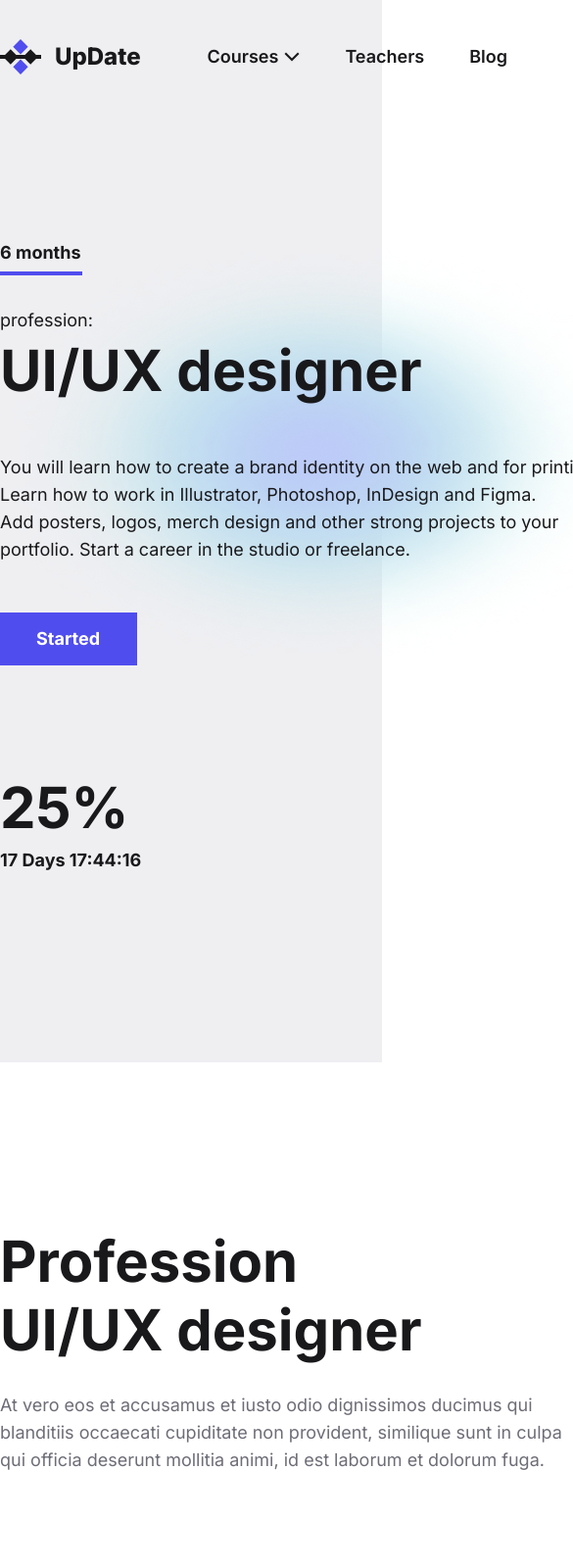
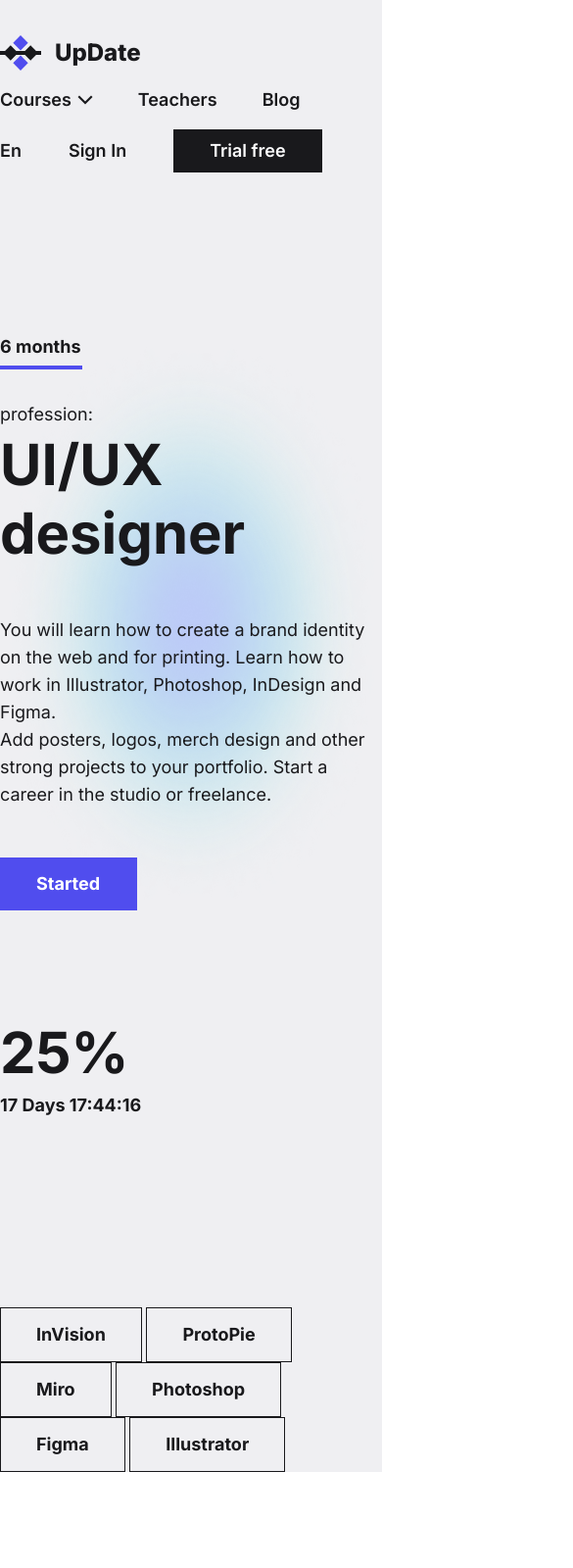
Before and after one commit to EmberaK/Website-UpDate, a plain HTML site: page index.html in a window 390 px wide. Shown: the top 1600 px of the page at 98% size, 585 px wide, since content can reach past the window. Drawn offline with Linux system fonts and the light colour scheme; files whose address does not match are found by name.

Commit message:
added screen for mobile

```diff
--- a/css/footer.css
+++ b/css/footer.css
@@ -90,3 +90,21 @@
     line-height: 28px;
     color: #6D6D77;
 }
+
+@media (max-width:1440px) {
+    .footer_box{
+        display: flex;
+        flex-direction: column;
+        align-items: center;
+    }
+    .contacts{
+        margin-right: 0;
+        margin-bottom: 50px;
+    }
+    .site_map_navigation{
+        display: flex;
+        flex-direction: column;
+        padding-top: 0;
+        gap: 50px;
+    }
+}
--- a/css/header.css
+++ b/css/header.css
@@ -63,3 +63,18 @@
     background-color: #19191C;
     color: #FBFBFC;
 }
+
+@media (max-width:1440px) {
+    .logo_header{
+        margin-right: 0;
+    }
+    .wrapper_header,
+    .header_box{
+        flex-direction: column;
+        gap: 20px;
+    }
+    .header_box{
+        align-items: start;
+
+    }
+}
--- a/css/learn.css
+++ b/css/learn.css
@@ -112,3 +112,19 @@
     color: #19191C;
     width: 368px;
 }
+
+@media (max-width:1440px) {
+    .learn-description_blocks,
+    .learn-block-info,
+    .learn-counters{
+        flex-direction: column;
+        gap: 50px;
+    }
+    .learn-counter_salary{
+        margin-right: 0;
+
+    }
+    .learn-description{
+        width: auto;
+    }
+}
--- a/css/offer.css
+++ b/css/offer.css
@@ -87,21 +87,14 @@
     margin-bottom: 195px;
 }
 
-/* .offer__content{
-    background-image: url(../image/business_woman.png);
-    background-position: bottom right;
-    background-repeat: no-repeat;
 
-} */
 
 .offer__list{
     position: relative;
     width: 100%;
     background-image: url(../image/business_woman.png);
-    background-position: bottom right;
+    background-position: bottom left;
     background-repeat: no-repeat;
-
-
 }
 
 
@@ -135,7 +128,7 @@
 }
 .offer__list--photoshop{
     position: absolute;
-    left: 117px;
+    left: 95px;
     top: 256px;
 }
 .offer__list--figma{
@@ -148,3 +141,17 @@
     left: 25px;
     top: 570px;
 }
+
+@media (max-width:1440px) {
+    .wrapper_offer{
+        flex-direction: column;
+    }
+    .offer__form{
+        width: auto;
+    }
+    .offer__list,
+    .offer__list li{
+        position: static;
+        background-image: none;
+    }
+}
--- a/css/price.css
+++ b/css/price.css
@@ -89,3 +89,12 @@
     background: #FBFBFC;
     color: #504DEE;
 }
+
+@media (max-width:1440px) {
+    .price-blocks-content{
+        flex-direction: column;
+    }
+    .price-block{
+        width: auto;
+    }
+}
--- a/css/style.css
+++ b/css/style.css
@@ -19,3 +19,8 @@ body{
     margin-right: auto;
     width: 1440px;
 }
+@media (max-width:1440px) {
+    .wrapper{
+        width: auto;
+    }
+}
```
Also changed, not shown: index.html (+0 -2 lines).
